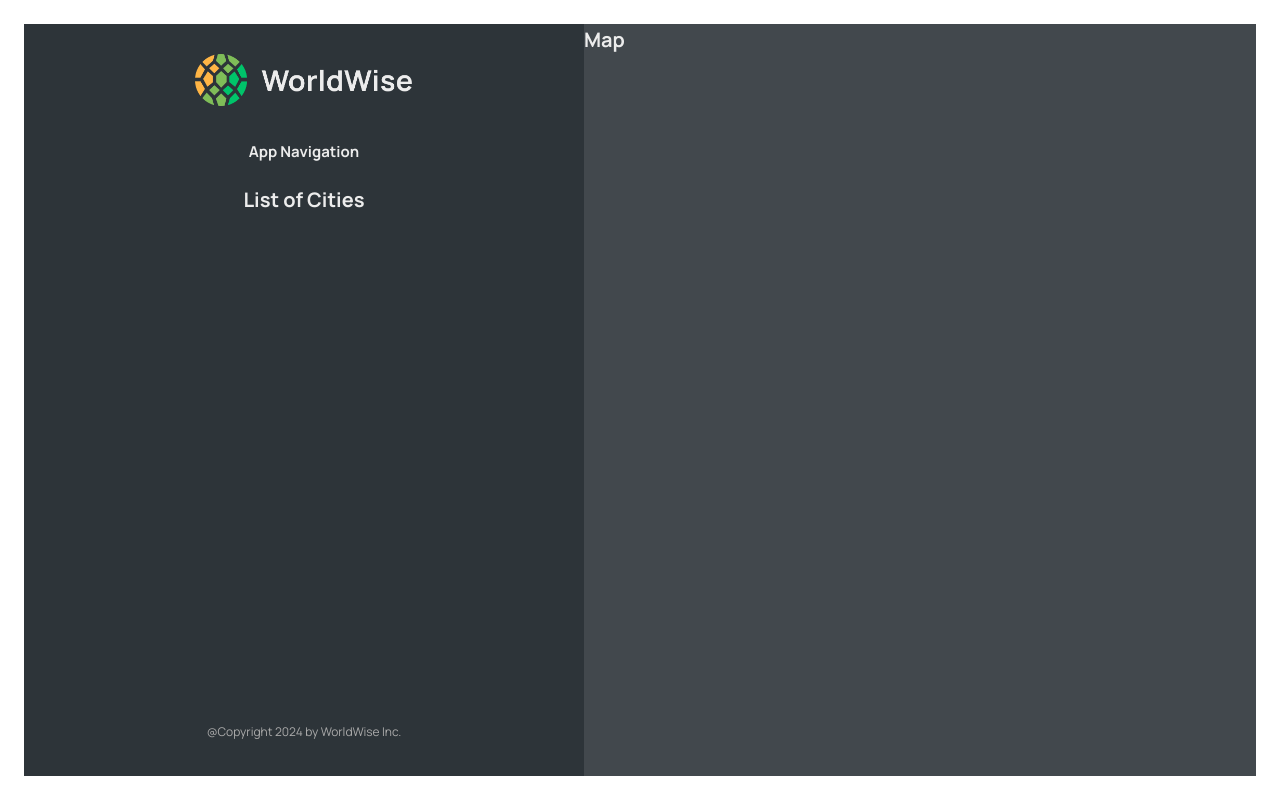
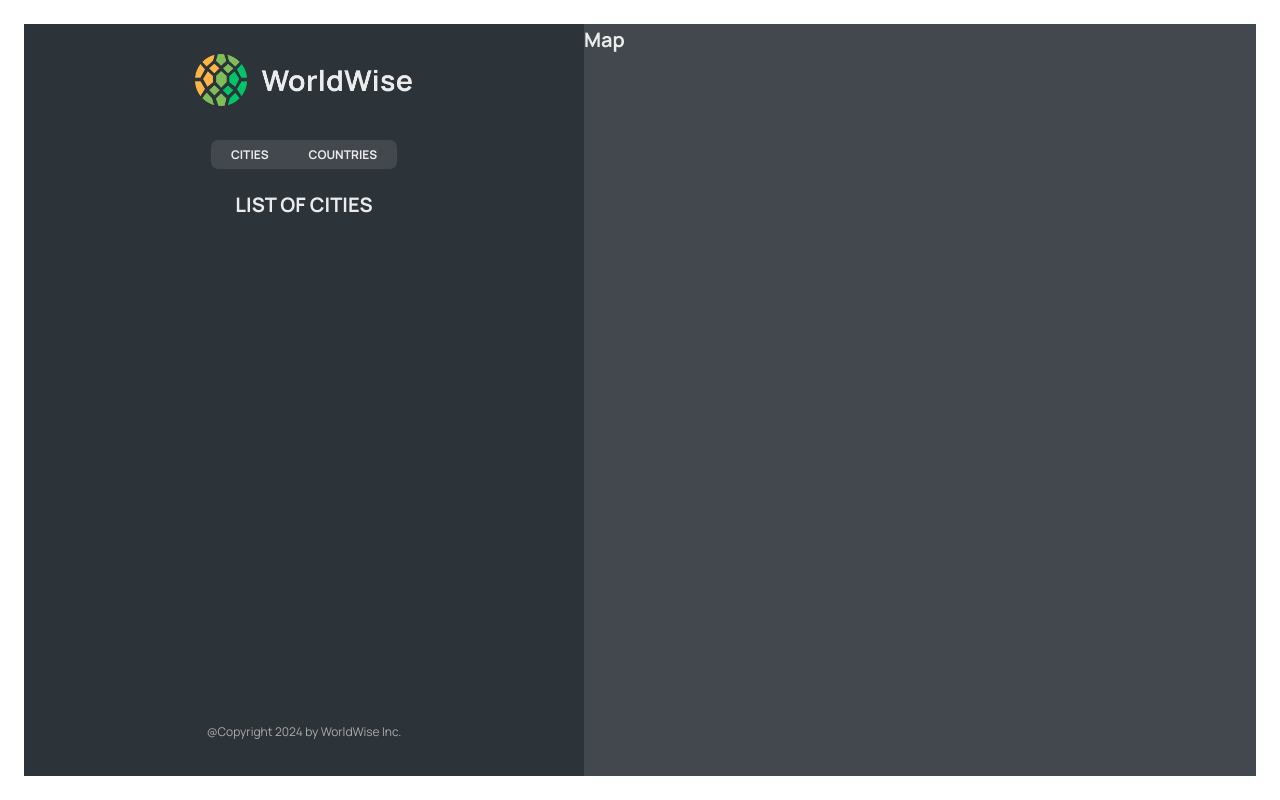
Before and after one commit to kiethohoai/world-wise-v3, a React (Vite) app: page /app in a window 1280 px wide. Built offline with nearby package versions, Linux system fonts and the light colour scheme.

Commit message:
010 Nested Routes and Index Route

```diff
--- a/src/App.jsx
+++ b/src/App.jsx
@@ -14,7 +14,14 @@
         <Route path="product" element={<Product />} />
         <Route path="pricing" element={<Pricing />} />
         <Route path="login" element={<Login />} />
-        <Route path="app" element={<AppLayout />} />
+
+        <Route path="app" element={<AppLayout />}>
+          <Route index element={<h1>LIST OF CITIES</h1>} />
+          <Route path="cities" element={<h1>LIST OF CITIES</h1>} />
+          <Route path="countries" element={<h1>LIST OF COUNTRIES</h1>} />
+          <Route path="form" element={<h1>FORM</h1>} />
+        </Route>
+
         <Route path="*" element={<PageNotFound />} />
       </Routes>
     </BrowserRouter>
--- a/src/components/AppNav.jsx
+++ b/src/components/AppNav.jsx
@@ -1,9 +1,17 @@
+import { NavLink } from 'react-router-dom';
 import styles from './AppNav.module.css';
 
 function AppNav() {
   return (
     <nav className={styles.nav}>
-      <h1>App Navigation</h1>
+      <ul>
+        <li>
+          <NavLink to="cities">Cities</NavLink>
+        </li>
+        <li>
+          <NavLink to="countries">Countries</NavLink>
+        </li>
+      </ul>
     </nav>
   );
 }
--- a/src/components/Sidebar.jsx
+++ b/src/components/Sidebar.jsx
@@ -1,3 +1,4 @@
+import { Outlet } from 'react-router-dom';
 import AppNav from './AppNav';
 import Footer from './Footer';
 import Logo from './Logo';
@@ -8,7 +9,7 @@
     <div className={styles.sidebar}>
       <Logo />
       <AppNav />
-      <h1>List of Cities</h1>
+      <Outlet />
       <Footer />
     </div>
   );
```
Also changed, not shown: pro.txt.
